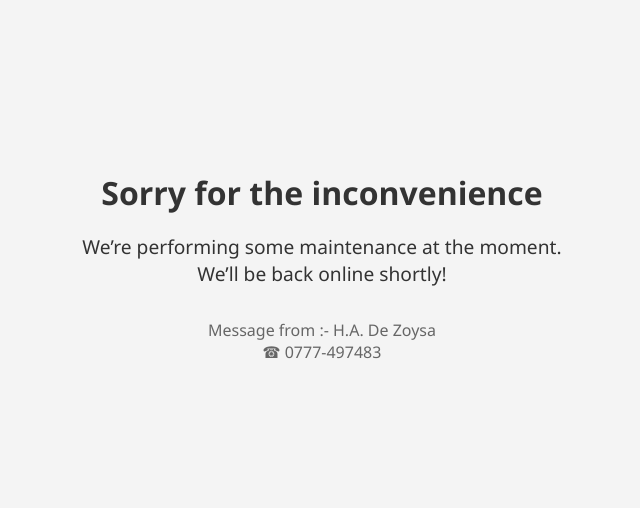
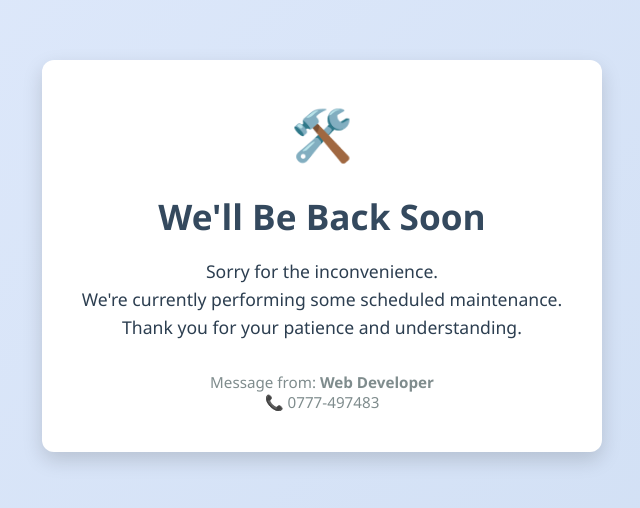
Before and after one commit to DeZousa/hrms, a plain HTML site: page index.html in a window 1280 px wide. Shown: the part 144-652 px from the top of the page, without its empty margins (318-958 px from the left). Drawn offline with Linux system fonts and the light colour scheme.

Commit message:
Update index.html

```diff
--- a/index.html
+++ b/index.html
@@ -2,46 +2,73 @@
 <html lang="en">
 <head>
   <meta charset="UTF-8" />
-  <meta name="viewport" content="width=device-width, initial-scale=1.0" />
+  <meta name="viewport" content="width=device-width, initial-scale=1.0"/>
   <title>We'll Be Back Soon</title>
   <style>
     body {
       margin: 0;
       padding: 0;
       font-family: "Segoe UI", Tahoma, Geneva, Verdana, sans-serif;
-      background-color: #f4f4f4;
-      color: #333;
+      background: linear-gradient(135deg, #e0eafc, #cfdef3);
+      color: #2c3e50;
       display: flex;
       justify-content: center;
       align-items: center;
       height: 100vh;
       text-align: center;
     }
+
     .container {
+      background: #ffffff;
+      padding: 40px;
+      border-radius: 12px;
+      box-shadow: 0 8px 20px rgba(0, 0, 0, 0.15);
       max-width: 500px;
+      animation: fadeIn 1s ease-in-out;
     }
+
     h1 {
-      font-size: 2em;
+      font-size: 2.2em;
       margin-bottom: 0.5em;
+      color: #34495e;
     }
+
     p {
-      font-size: 1.2em;
-      margin-bottom: 1em;
+      font-size: 1.1em;
+      margin-bottom: 1.5em;
+      line-height: 1.6;
     }
+
+    .icon {
+      font-size: 50px;
+      margin-bottom: 20px;
+      color: #f39c12;
+    }
+
     .footer {
-      font-size: 1em;
-      color: #666;
+      font-size: 0.95em;
+      color: #7f8c8d;
       margin-top: 2em;
+    }
+
+    @keyframes fadeIn {
+      from { opacity: 0; transform: translateY(20px); }
+      to { opacity: 1; transform: translateY(0); }
     }
   </style>
 </head>
 <body>
   <div class="container">
-    <h1>Sorry for the inconvenience</h1>
-    <p>We’re performing some maintenance at the moment.<br />
-    We’ll be back online shortly!</p>
+    <div class="icon">🛠️</div>
+    <h1>We'll Be Back Soon</h1>
+    <p>
+      Sorry for the inconvenience.<br>
+      We're currently performing some scheduled maintenance.<br>
+      Thank you for your patience and understanding.
+    </p>
     <div class="footer">
-      Message from :- H.A. De Zoysa  <br />&#9742;  0777-497483
+      Message from: <strong>Web Developer</strong><br>
+      📞 0777-497483
     </div>
   </div>
 </body>
```
